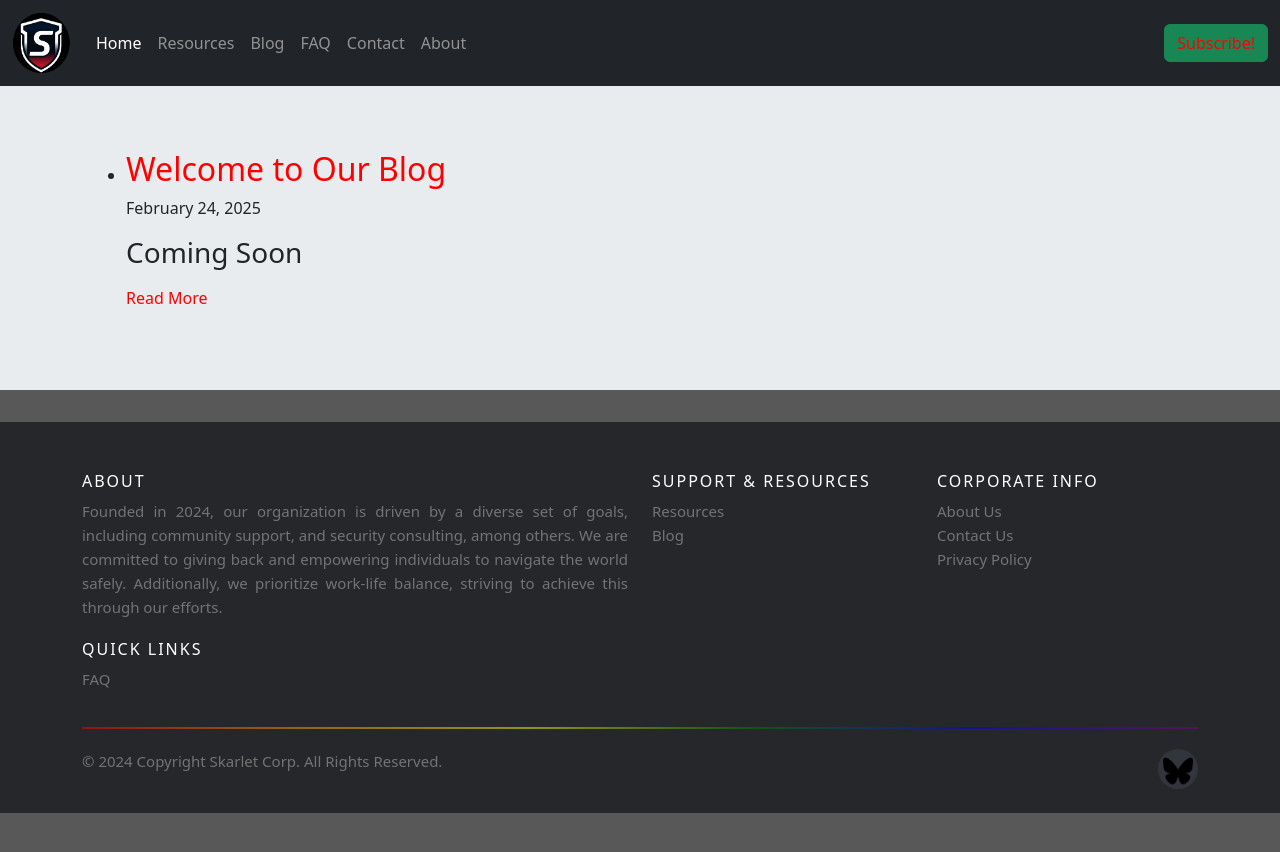
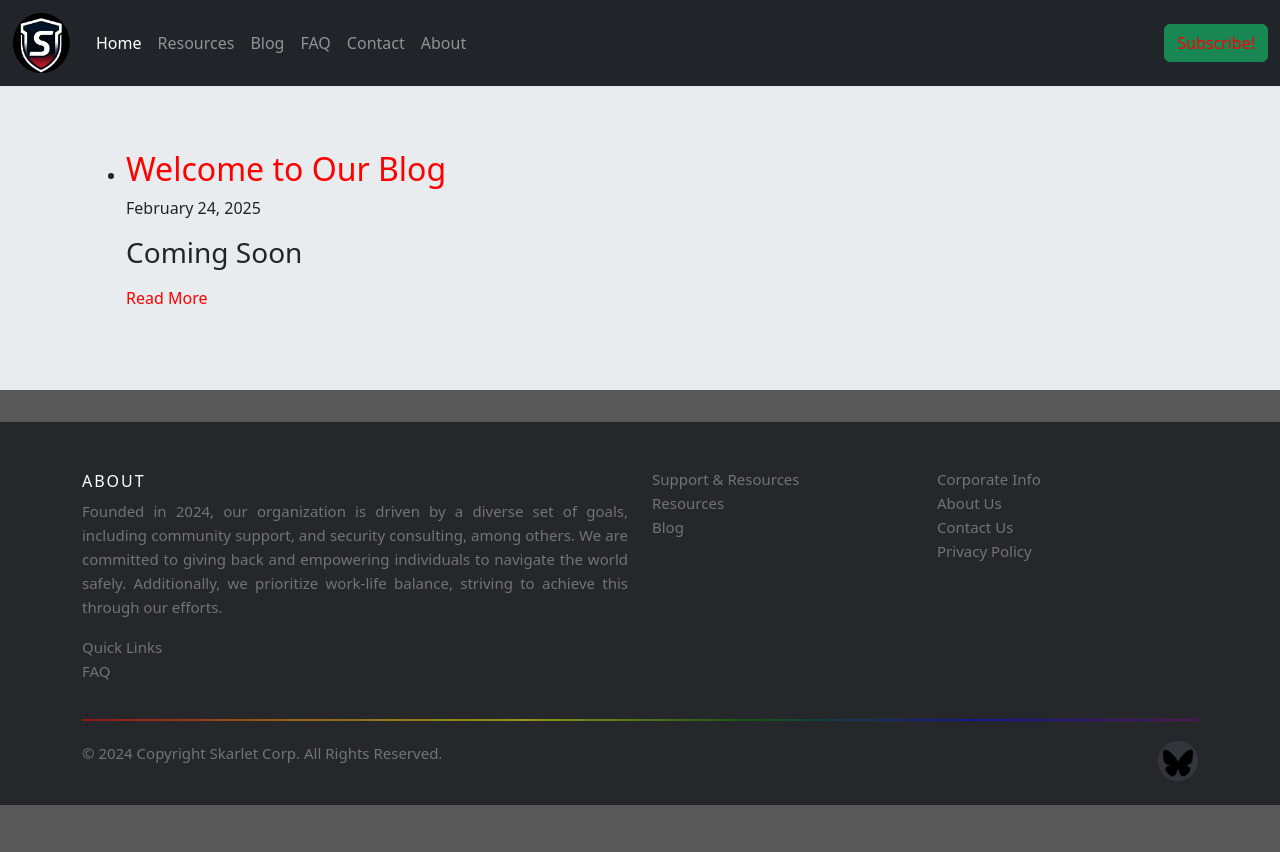
Before and after one commit to SkarletTeam/skarlet, a Jekyll site: the page built from blog.md, in a window 1280 px wide. Shown: the top 852 px of the page. Built offline with Jekyll 4.4.1, drawn with Linux system fonts in a browser that asks for light colours; a script that is not in the unit is left out.

```diff
--- a/_includes/footer.html
+++ b/_includes/footer.html
@@ -7,14 +7,14 @@
             <p class="text-justify">Founded in 2024, our organization is driven by a diverse set of goals, including community support, and security consulting, among others. We are committed to giving back and empowering individuals to navigate the world safely. Additionally, we prioritize work-life balance, striving to achieve this through our efforts.</p>
           </div>
           <div class="col-xs-6 col-md-3">
-            <h6>Support & Resources</h6>
+            <h7>Support & Resources</h7>
             <ul class="footer-links">
               <li><a class="nav-link" href="/resources"> Resources </a></li>
               <li><a class="nav-link" href="/blog"> Blog</a></li>
             </ul>
           </div>
           <div class="col-xs-6 col-md-3">
-            <h6>Corporate Info</h6>
+            <h7>Corporate Info</h7>
             <ul class="footer-links">
               <li><a class="nav-link" href="#"></a></li>
               <li><a class="nav-link" href="#"></a></li>
@@ -24,7 +24,7 @@
             </ul>
           </div>
           <div class="col-xs-6 col-md-3">
-            <h6>Quick Links</h6>
+            <h7>Quick Links</h7>
             <ul class="footer-links">
               <li><a href="/faq">FAQ</a></li>
             </ul>
```
